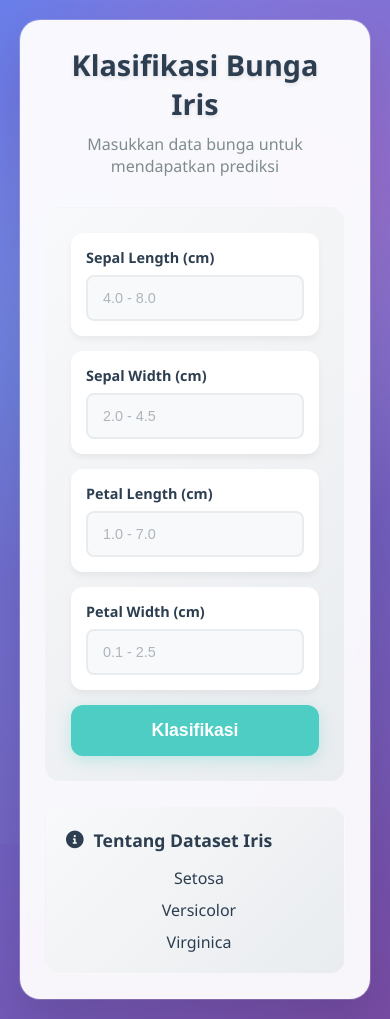
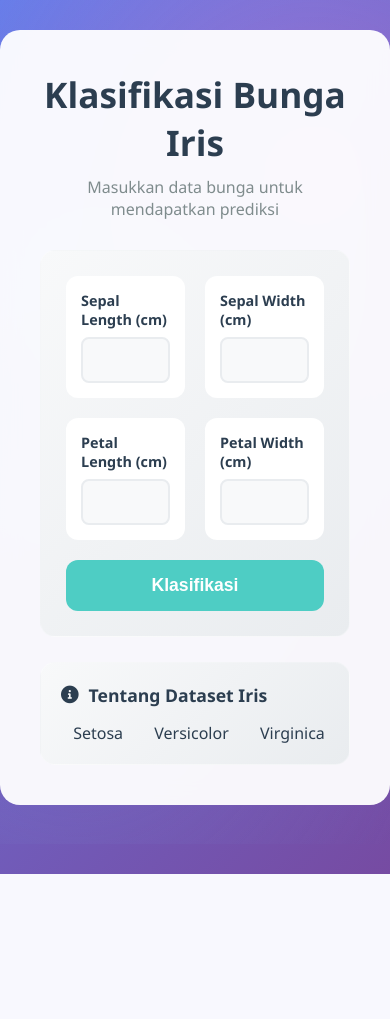
Before and after one commit to alifalifazz/prakAI-9-KNN, a Flask app: page / in a window 390 px wide. After the commit the page ends 874 px from the top, so only its background shows below. Run offline with Flask 3, Linux system fonts and the light colour scheme; parts of the project's set-up code (start-up, migrations or seed data) failed here and were passed over.

Commit message:
Update model dan UI: hapus shadow, ubah style.css

```diff
--- a/static/style.css
+++ b/static/style.css
@@ -36,9 +36,6 @@ body {
     backdrop-filter: blur(10px);
     padding: 40px;
     border-radius: 20px;
-    box-shadow:
-        0 20px 40px rgba(0, 0, 0, 0.1),
-        0 0 0 1px rgba(255, 255, 255, 0.2);
     position: relative;
     overflow: hidden;
 }
@@ -54,7 +51,6 @@ h1 {
     margin-bottom: 10px;
     font-size: 2.2rem;
     font-weight: 700;
-    text-shadow: 0 2px 4px rgba(0, 0, 0, 0.1);
 }
 
 .subtitle {
@@ -85,12 +81,9 @@ form {
     background: white;
     border-radius: 12px;
     padding: 15px;
-    box-shadow: 0 4px 6px rgba(0, 0, 0, 0.05);
-    transition: all 0.3s ease;
 }
 
 .input-group:hover {
-    transform: translateY(-2px);
     box-shadow: 0 8px 15px rgba(0, 0, 0, 0.1);
 }
 
@@ -113,14 +106,12 @@ input[type="number"] {
     border-radius: 8px;
     outline: none;
     font-size: 1rem;
-    transition: all 0.3s ease;
     background: #f8f9fa;
 }
 
 input[type="number"]:focus {
     border-color: #4ecdc4;
     background: white;
-    box-shadow: 0 0 0 3px rgba(78, 205, 196, 0.1);
 }
 
 input[type="number"]::placeholder {
@@ -144,12 +135,10 @@ button {
     display: flex;
     align-items: center;
     justify-content: center;
-    box-shadow: 0 4px 15px rgba(78, 205, 196, 0.3);
 }
 
 button:hover {
     background: #44a08d;
-    box-shadow: 0 8px 25px rgba(78, 205, 196, 0.4);
 }
 
 /* Result section */
@@ -224,27 +213,3 @@ button:hover {
     font-weight: 500;
     color: #2c3e50;
 }
-
-/* Responsive design */
-@media (max-width: 600px) {
-    .container {
-        margin: 20px;
-        padding: 25px;
-        max-width: none;
-    }
-
-    h1 {
-        font-size: 1.8rem;
-    }
-
-    form {
-        grid-template-columns: 1fr;
-        gap: 15px;
-    }
-
-    .iris-types {
-        flex-direction: column;
-        align-items: center;
-        gap: 10px;
-    }
-}
--- a/templates/index.html
+++ b/templates/index.html
@@ -21,28 +21,28 @@
                 <div class="input-group">
                     <div class="input-content">
                         <label>Sepal Length (cm)</label>
-                        <input type="number" step="any" name="sepal_length" placeholder="4.0 - 8.0" required>
+                        <input type="number" step="any" name="sepal_length" required>
                     </div>
                 </div>
 
                 <div class="input-group">
                     <div class="input-content">
                         <label>Sepal Width (cm)</label>
-                        <input type="number" step="any" name="sepal_width" placeholder="2.0 - 4.5" required>
+                        <input type="number" step="any" name="sepal_width" required>
                     </div>
                 </div>
 
                 <div class="input-group">
                     <div class="input-content">
                         <label>Petal Length (cm)</label>
-                        <input type="number" step="any" name="petal_length" placeholder="1.0 - 7.0" required>
+                        <input type="number" step="any" name="petal_length" required>
                     </div>
                 </div>
 
                 <div class="input-group">
                     <div class="input-content">
                         <label>Petal Width (cm)</label>
-                        <input type="number" step="any" name="petal_width" placeholder="0.1 - 2.5" required>
+                        <input type="number" step="any" name="petal_width" required>
                     </div>
                 </div>
 
```
Also changed, not shown: 2 other files.
